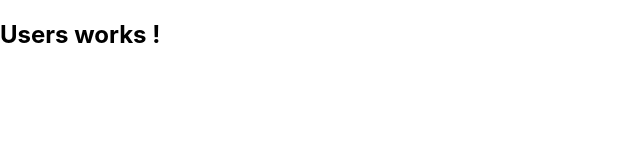
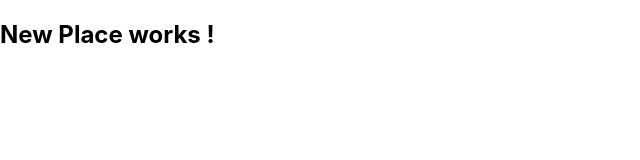
Before and after one commit to Harry8679/MERN_Places_Max_Front, a React (Create React App) app: page /places/new in a window 1280 px wide. Before the commit this address led to /. Shown: the top 160 px of the page, without its empty margins (0-640 px from the left). Built offline with nearby package versions, Linux system fonts and the light colour scheme.

Commit message:
New Place Page

```diff
--- a/src/App.js
+++ b/src/App.js
@@ -1,12 +1,14 @@
 import './App.css';
 import { BrowserRouter as Router, Route, Routes, Navigate } from 'react-router-dom';
 import Users from './user/pages/Users';
+import NewPlace from './places/pages/NewPlace';
 
 const App = () => {
   return (
     <Router>
       <Routes>
         <Route path='/' element={<Users />} exact />
+        <Route path='/places/new' element={<NewPlace />} exact />
         <Route path="*" element={<Navigate to="/" />} />
       </Routes>
     </Router>
--- /dev/null
+++ b/src/places/pages/NewPlace.js
@@ -0,0 +1,9 @@
+import React from 'react'
+
+const NewPlace = () => {
+  return (
+    <h2>New Place works !</h2>
+  )
+}
+
+export default NewPlace;
```
